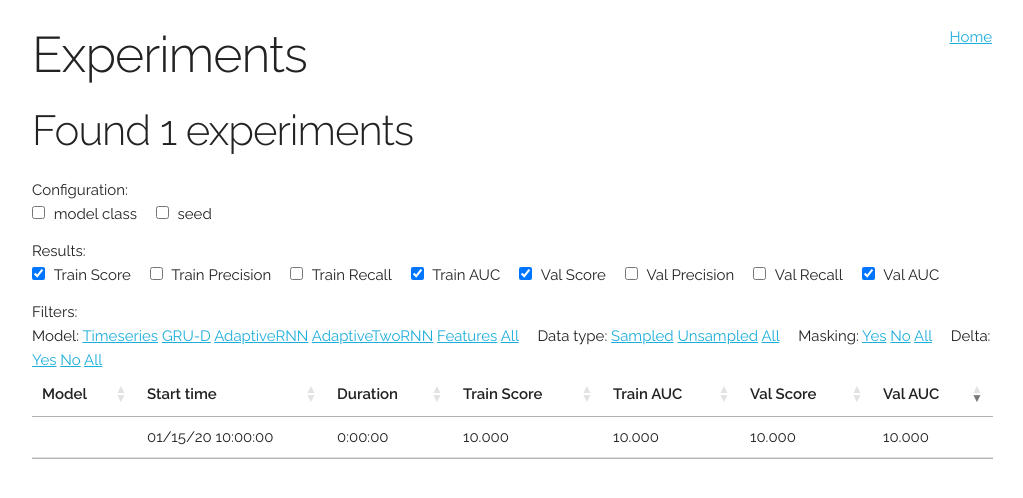
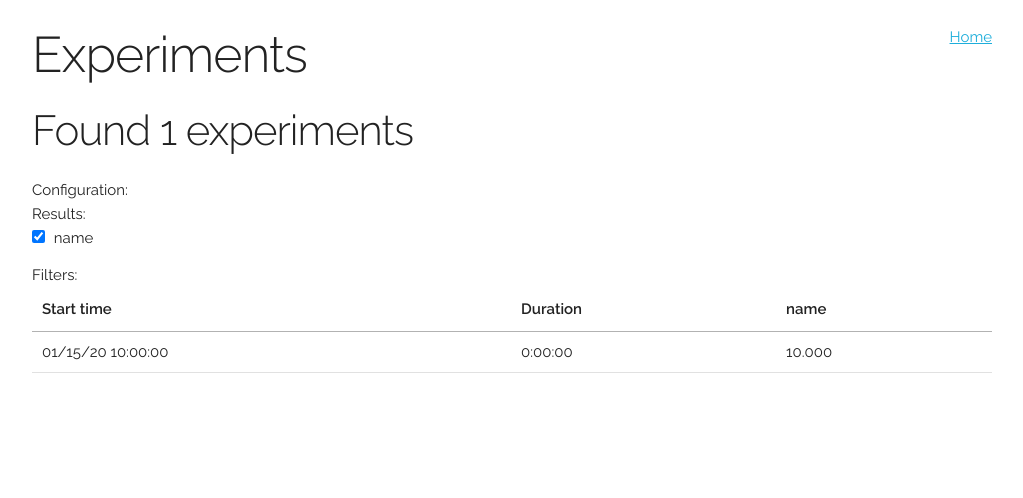
Before and after one commit to text-machine-lab/experiments_viewer, a Bottle app: page /experiments/1/ in a window 1280 px wide. Shown: the top 498 px of the page, without its empty margins (128-1151 px from the left). Run offline with Bottle, Linux system fonts and the light colour scheme; a database or web service that is not in the repository returns one stand-in record (values such as "Sample title"); some libraries are stand-ins or nearby versions.

Commit message:
Generalize

```diff
--- a/server.py
+++ b/server.py
@@ -5,7 +5,7 @@ from bottle import Bottle, HTTPError, request, template, route, static_file, vie
 import pymongo
 from pymongo import MongoClient
 
-from config import SERVER_HOST, SERVER_PORT, MONGO_HOST, MONGO_PORT
+from config import SERVER_HOST, SERVER_PORT, MONGO_HOST, MONGO_PORT, FILTERS, RESULTS_NAMES
 
 # app and routers
 app = Bottle()
@@ -36,15 +36,13 @@ def index():
 @app.route('/experiments/<db_name>/', method='GET', name='experiments')
 @view('templates/experiments.html')
 def index(db_name):
-    filters = get_filters()
-
     db = client[db_name]
 
-    experiments, current_filters = find_experiments(db, request.query, filters)
+    experiments, current_filters = find_experiments(db, request.query, FILTERS)
 
     experiments_info = extract_info(experiments)
     config_values = extract_config_values(experiments)
-    results = get_results_names()
+    results = extract_results(experiments, RESULTS_NAMES)
 
     response = {
         'experiments_info': experiments_info,
@@ -53,13 +51,20 @@ def index(db_name):
 
         'results': results,
 
-        'filters': filters,
+        'filters': FILTERS,
         'current_filters': current_filters,
         'format_url': format_url,
         'format_config_values': format_config_values,
     }
 
     return response
+
+def extract_results(experiments_info, results_config):
+    results = sorted(set([r for e in experiments_info for r in e['result'].keys()]))
+
+    results_modified = [(r,r,True) if r not in results_config else results_config[r] for r in results]
+
+    return results_modified
 
 
 def format_url(current_filters, key, value):
@@ -93,7 +98,7 @@ def find_experiments(db, query, filters):
 
     db_query = build_db_query(current_filters)
 
-    experiments_collection = db['default.runs']
+    experiments_collection = db['runs']
     experiments = list(experiments_collection.find(
         db_query
         # , sort=[("result.auc_val", pymongo.DESCENDING)], limit=1000
@@ -121,73 +126,8 @@ def build_db_query(current_filters):
 
     return db_query
 
-
-def get_filters():
-    filters = [
-        {
-            'name': 'Model',
-            'key': 'config.model_class',
-            'values': [
-                ('Timeseries', 'PhysionetTimeseriesModel'),
-                ('GRU-D', 'PhysionetTimeseriesGRUDModel',),
-                ('AdaptiveRNN', 'PhysionetTimeseriesAdaptiveRNNModel',),
-                ('AdaptiveTwoRNN', 'PhysionetTimeseriesAdaptiveTwoRNNModel',),
-                ('Features', 'PhysionetFeaturesModel',),
-                ('All', '',),
-            ],
-        },
-        {
-            'name': 'Data type',
-            'key': 'config.data_type',
-            'values': [
-                ('Sampled', 'sampled'),
-                ('Unsampled', 'unsampled',),
-                ('All', '',),
-            ],
-        },
-        {
-            'name': 'Masking',
-            'key': 'config.append_missing',
-            'values': [
-                ('Yes', 'true'),
-                ('No', 'false',),
-                ('All', '',),
-            ],
-        },
-        {
-            'name': 'Delta',
-            'key': 'config.append_delta',
-            'values': [
-                ('Yes', 'true'),
-                ('No', 'false',),
-                ('All', '',),
-            ],
-        },
-    ]
-
-    return filters
-
-
-def get_results_names():
-    # define the order of results, label, key, and default visibility
-    results = [
-        ('score_train', 'Train Score', True),
-        ('precision_train', 'Train Precision', False),
-        ('recall_train', 'Train Recall', False),
-        ('auc_train', 'Train AUC', True),
-
-        ('score_val', 'Val Score', True),
-        ('precision_val', 'Val Precision', False),
-        ('recall_val', 'Val Recall', False),
-        ('auc_val', 'Val AUC', True),
-    ]
-
-    return results
-
-
 def extract_config_values(experiments):
     result = set([c for e in experiments for c in e['config'].keys()])
-    result ^= {'seed', 'model_class'}
     result = sorted(result)
 
     return result
@@ -196,7 +136,6 @@ def extract_config_values(experiments):
 def extract_info(experiments):
     result = [
         {
-            'model': e['config']['model_class'].replace('Physionet', '').replace('Model', ''),
             'start_time': e['start_time'],
             'stop_time': e['stop_time'],
             'result': e['result'],
--- a/templates/experiments.html
+++ b/templates/experiments.html
@@ -49,7 +49,6 @@
 <table id="experiments" class="u-full-width">
     <thead>
     <tr>
-        <th>Model</th>
         <th>Start time</th>
         <th>Duration</th>
 
@@ -67,7 +66,6 @@
 
     % for exp in experiments_info:
     <tr>
-        <td>{{ exp['model'] }}</td>
         <td>{{ exp['start_time'].strftime('%x %X') }}</td>
         <td>{{ timedelta(seconds=int((exp['stop_time'] - exp['start_time']).total_seconds())) }}</td>
 
```
Also changed, not shown: config.py (+39 -0 lines), 1 other file.
